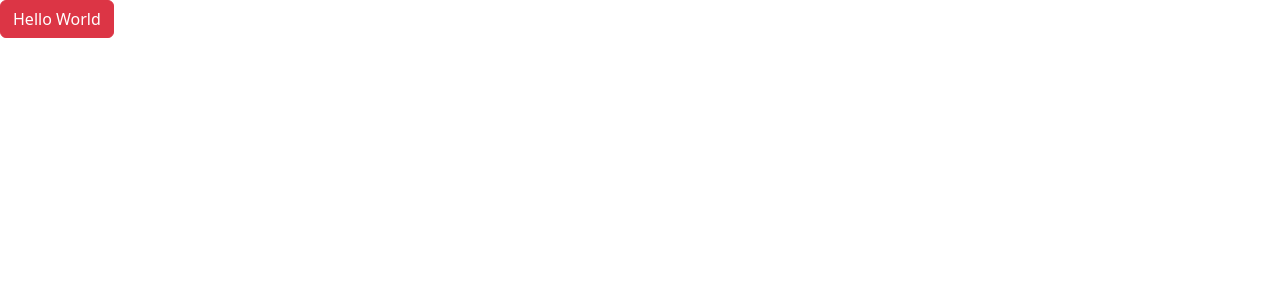
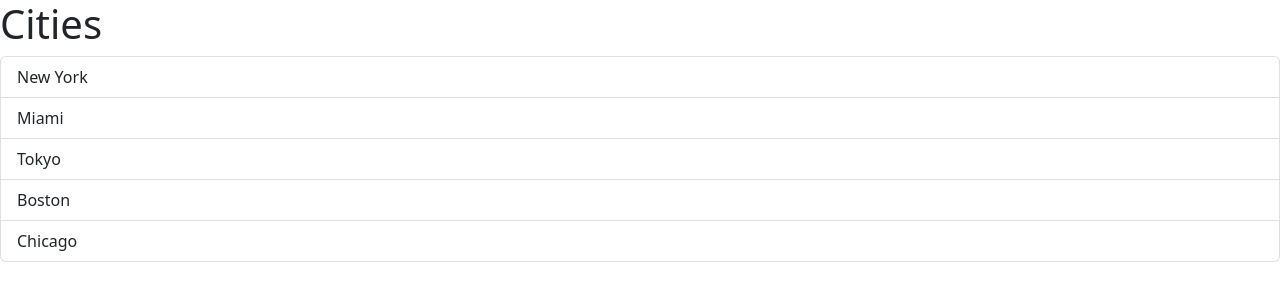
Before and after one commit to redayzarra/study-react, a React (Vite) app: page / in a window 1280 px wide. Shown: the top 300 px of the page. Built offline with nearby package versions, Linux system fonts and the light colour scheme; the HTML template or start-up script is replaced by a standard one.

Commit message:
Implementing ListGroup for custom css

```diff
--- a/src/App.tsx
+++ b/src/App.tsx
@@ -1,18 +1,22 @@
 import { useState } from "react";
 import Alert from "./components/Alert";
 import Button from "./components/Button";
+import ListGroup from "./components/ListGroup";
 
 function App() {
   const [alertVisible, setAlertVisibility] = useState(false);
+  let items = ["New York", "Miami", "Tokyo", "Boston", "Chicago"];
+  const handleSelectItem = (item: string) => {
+    console.log(item);
+  };
 
   return (
     <div>
-      {alertVisible && (
-        <Alert onClose={() => setAlertVisibility(false)}>My Alert</Alert>
-      )}
-      <Button color="danger" onClick={() => setAlertVisibility(true)}>
-        Hello <span> World</span>
-      </Button>
+      <ListGroup
+        items={items}
+        heading="Cities"
+        onSelectItem={handleSelectItem}
+      />
     </div>
   );
 }
--- a/src/components/ListGroup.tsx
+++ b/src/components/ListGroup.tsx
@@ -1,11 +1,8 @@
 import { useState } from "react";
 
-// items : [], heading:string
 interface Props {
   items: string[];
   heading: string;
-
-  // (item : string) => void
   onSelectItem: (item: string) => void;
 }
 
```
